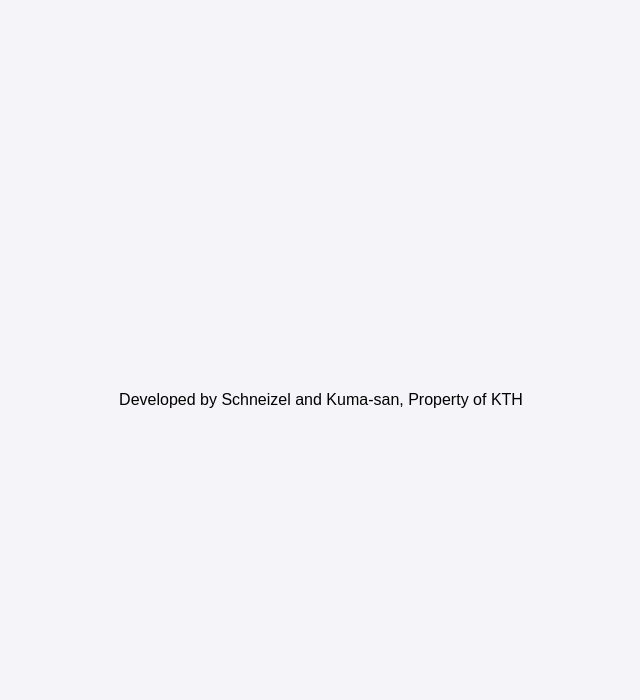
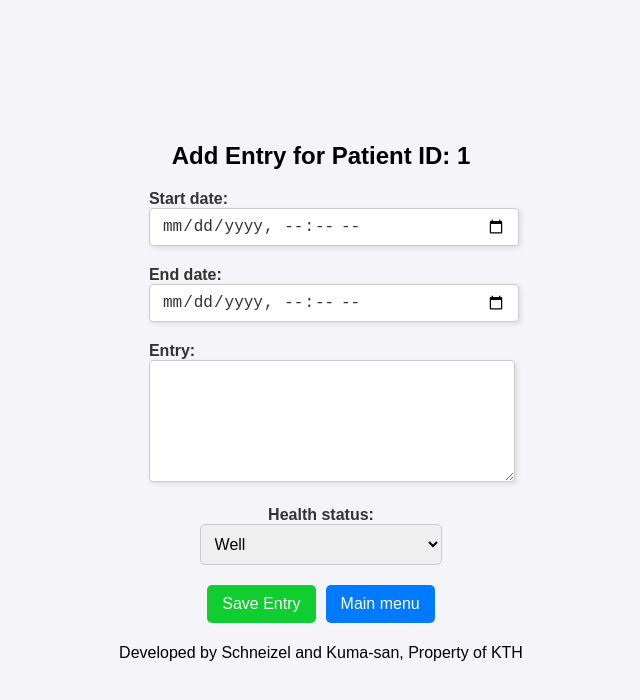
Before and after one commit to bhandd/FullstackFron, a React (Create React App) app: page /createEntry/1 in a window 1280 px wide. Shown: the top 700 px of the page, without its empty margins (319-959 px from the left). Built offline with nearby package versions, Linux system fonts and the light colour scheme.

Commit message:
Added abillity to add entries

```diff
--- /dev/null
+++ b/src/components/CreateEntry.js
@@ -0,0 +1,103 @@
+import axios from "axios";
+import React, {useEffect, useState} from "react";
+import {Link, useParams} from "react-router-dom";
+
+export default function CreateEntryApp () {
+
+    const { id } = useParams();
+    const [startDate, setStartDate] = useState('');
+    const [endDate, setEndDate] = useState('');
+    const [entry, setEntry] = useState('');
+    const [healthStatus, setHealthStatus] = useState(0);
+
+    useEffect(() => {
+        console.log("Patient ID : " + id);
+    }, []);
+
+    function createEntry(newEntry) {
+        console.log('Creating new entry:', newEntry);
+        axios.post('http://localhost:8080/entries', newEntry)
+            .then(response => onSuccess(response))
+            .catch(error => onError(error))
+            .finally(() => console.log('Finished creating entry'));
+    }
+
+    const handleSubmit = (event) => {
+        event.preventDefault();
+        const patientId = id;
+        const newEntry = { endDate, entry, healthStatus, patientId, startDate };
+        createEntry(newEntry);
+
+        console.log("PatientId: " + id);
+
+        setStartDate('');
+        setEndDate('');
+        setEntry('');
+        setHealthStatus(0);
+    };
+
+    return (
+        <div className="form-container">
+            <h2>Add Entry for Patient ID: {id}</h2>
+            <form onSubmit={handleSubmit}>
+                <label>
+                    Start date:
+                    <input
+                        type="datetime-local"
+                        value={startDate}
+                        onChange={(e) => setStartDate(e.target.value)}
+                        required
+                    />
+                </label>
+                <label>
+                    End date:
+                    <input
+                        type="datetime-local"
+                        value={endDate}
+                        onChange={(e) => setEndDate(e.target.value)}
+                        required
+                    />
+                </label>
+                <label>
+                    Entry:
+                    <textarea
+                        name="entry"
+                        value={entry}
+                        onChange={(e) => setEntry(e.target.value)}
+                        required
+                    />
+                </label>
+                <div>
+                    <label>Health status:</label>
+                    <select
+                        value={healthStatus}
+                        onChange={(e) => setHealthStatus(e.target.value)}
+                        required>
+                        <option value={-1}>Select Status</option>
+                        <option value={0}>Well</option>
+                        <option value={1}>Cold</option>
+                        <option value={2}>Pain</option>
+                        <option value={3}>Broken bone</option>
+                        <option value={4}>Unknown</option>
+                    </select>
+                </div>
+                <div className="form-buttons">
+                    <button type="submit" className="button green-button element-spacing">Save Entry</button>
+                    <Link to="/">
+                        <button className="blue-button element-spacing">Main menu</button>
+                    </Link>
+                </div>
+            </form>
+        </div>
+    );
+}
+
+function onSuccess(response) {
+    console.log('Entry created successfully:', response.data);
+    alert('Entry created successfully!');
+}
+
+function onError(error) {
+    console.error('Error creating entry:', error);
+    alert('Failed to create entry. Please try again.');
+}
--- a/src/components/CreatePatient.js
+++ b/src/components/CreatePatient.js
@@ -1,5 +1,5 @@
 import axios from "axios";
-import React, { useState} from "react";
+import React, { useState } from "react";
 import {Link} from "react-router-dom";
 
 export default function CreatePatientApp(){
@@ -9,7 +9,7 @@ export default function CreatePatientApp(){
     const [social_number, setNumber] = useState('');
 
     function createPatient(newUser) {
-        console.log('Creating new patient:', newUser);
+        console.log('Creating new user:', newUser);
         axios.post('http://localhost:8080/patients', newUser)
             .then(response => onSuccess(response))
             .catch(error => onError(error))
@@ -59,7 +59,7 @@ export default function CreatePatientApp(){
                         onChange={(e) => setNumber(e.target.value)}
                         required/>
                 </div>
-                <button className="blue-button" type="submit">Create Patient</button>
+                <button className="green-button" type="submit">Create User</button>
                 <Link to="/">
                     <button className="blue-button">Main menu</button>
                 </Link>
--- a/src/components/DeletePatient.js
+++ b/src/components/DeletePatient.js
@@ -1,4 +1,4 @@
-import React, {useEffect, useState} from "react";
+import React, {useEffect} from "react";
 import axios from "axios";
 import {Link} from "react-router-dom";
 
--- a/src/components/MainPage.js
+++ b/src/components/MainPage.js
@@ -14,7 +14,7 @@ export default function MainPage() {
                     <button className="blue-button">List Patients</button>
                 </Link>
                 <Link to="/createPatient">
-                    <button className="blue-button">Create Patient</button>
+                    <button className="blue-button">Create User</button>
                 </Link>
             </nav>
         </div>
--- a/src/components/PatientApp.js
+++ b/src/components/PatientApp.js
@@ -10,6 +10,7 @@ import FooterApp from "./FooterApp";
 import ListStaffApp from "./ListStaff";
 import DeleteSuccessfulApp from "./DeleteSuccessful";
 import ViewPatientApp from "./ViewPatientApp";
+import CreateEntryApp from "./CreateEntry";
 
 export default function PatientApp(){
     return (
@@ -21,6 +22,7 @@ export default function PatientApp(){
                     <Route path="/listStaff" element={<ListStaffApp />}></Route>
 
                     <Route path="/createPatient" element={<CreatePatientApp />}></Route>
+                    <Route path="/createEntry/:id" element={<CreateEntryApp />}></Route>
                     <Route path="/listPatients" element={<ListPatientsApp />}></Route>
                     <Route path="/viewPatient/:id" element={<ViewPatientApp />}></Route>
                     <Route path="/updatePatient/:id" element={<UpdatePatientApp />}></Route>
--- a/src/components/ViewPatientApp.js
+++ b/src/components/ViewPatientApp.js
@@ -1,8 +1,9 @@
 import axios from "axios";
 import React, {useEffect, useState} from "react";
-import {Link, useParams} from "react-router-dom";
+import {Link, useParams, useNavigate} from "react-router-dom";
 
 export default function ViewPatientApp(){
+    const navigate = useNavigate();
     const { id } = useParams();
     const [patient, setPatient] = useState([]);
     const [journalEntries, setEntries] = useState([]);
@@ -13,16 +14,8 @@ export default function ViewPatientApp(){
             await getEntries(id);
             // Add more function calls here as needed
         };
-
         fetchData();
     }, [id]);
-
-    /*useEffect(
-        () => getPatient(), []
-    )
-    useEffect(
-        () => getEntries(), []
-    )*/
 
     function getPatient(id) {
         console.log('Fetching patient with id: ', id)
@@ -61,7 +54,7 @@ export default function ViewPatientApp(){
             </header>
             <main>
                 <div>
-                    <p><strong>ID:</strong>{patient.id}</p>
+                    <p><strong>ID:</strong>{id}</p>
                     <p><strong>Social number:</strong>{patient.social_number}</p>
                 </div>
                 <div className="table-container">
@@ -81,7 +74,7 @@ export default function ViewPatientApp(){
                                 <tr key={index}>
                                     <td>{entry.startDate}</td>
                                     <td>{entry.endDate}</td>
-                                    <td>{entry.condition}</td>
+                                    <td>{entry.healthStatus}</td>
                                     <td>{entry.entry}</td>
                                 </tr>
                             ))
@@ -93,8 +86,11 @@ export default function ViewPatientApp(){
                         </tbody>
                     </table>
                 </div>
+                <Link to={`/createEntry/${id}`}>
+                    <button className="green-button element-spacing">Add Entry</button>
+                </Link>
                 <Link to="/">
-                    <button className="button blue-button">Main menu</button>
+                    <button className="button blue-button element-spacing">Main menu</button>
                 </Link>
             </main>
         </div>
--- a/src/index.css
+++ b/src/index.css
@@ -62,6 +62,10 @@ header h1 {
   font-weight: bold;
   color: #333;
   margin-bottom: 1rem;
+}
+
+.element-spacing {
+  margin: 5px;
 }
 
 nav {
@@ -169,3 +173,38 @@ form button:hover {
 .delete-btn:hover {
   background-color: #c82333;
 }
+
+/* Date fields */
+input[type="datetime-local"] {
+  width: 100%; /* Make it responsive */
+  padding: 8px 12px; /* Add some padding */
+  border: 1px solid #ccc; /* Add a subtle border */
+  border-radius: 4px; /* Rounded corners */
+  font-size: 16px; /* Make text readable */
+  color: #333;
+  box-shadow: 2px 2px 5px rgba(0, 0, 0, 0.1); /* Slight shadow for depth */
+}
+
+input[type="datetime-local"]:hover {
+  border-color: #007bff; /* Change border color */
+  box-shadow: 2px 2px 5px rgba(0, 123, 255, 0.3); /* Add blue shadow */
+}
+
+input[type="datetime-local"]:focus {
+  outline: none; /* Remove default outline */
+  border-color: #007bff; /* Highlight border */
+  box-shadow: 0 0 5px rgba(0, 123, 255, 0.5); /* Blue glow */
+}
+
+/* Text area */
+textarea {
+  width: 100%; /* Make it responsive */
+  min-height: 100px; /* Set a default height */
+  padding: 10px; /* Add padding inside the field */
+  border: 1px solid #ccc; /* Subtle border */
+  border-radius: 4px; /* Rounded corners */
+  font-size: 16px; /* Make text readable */
+  color: #333; /* Text color */
+  box-shadow: 2px 2px 5px rgba(0, 0, 0, 0.1); /* Add slight shadow */
+  resize: vertical; /* Allow vertical resizing only */
+}
```
